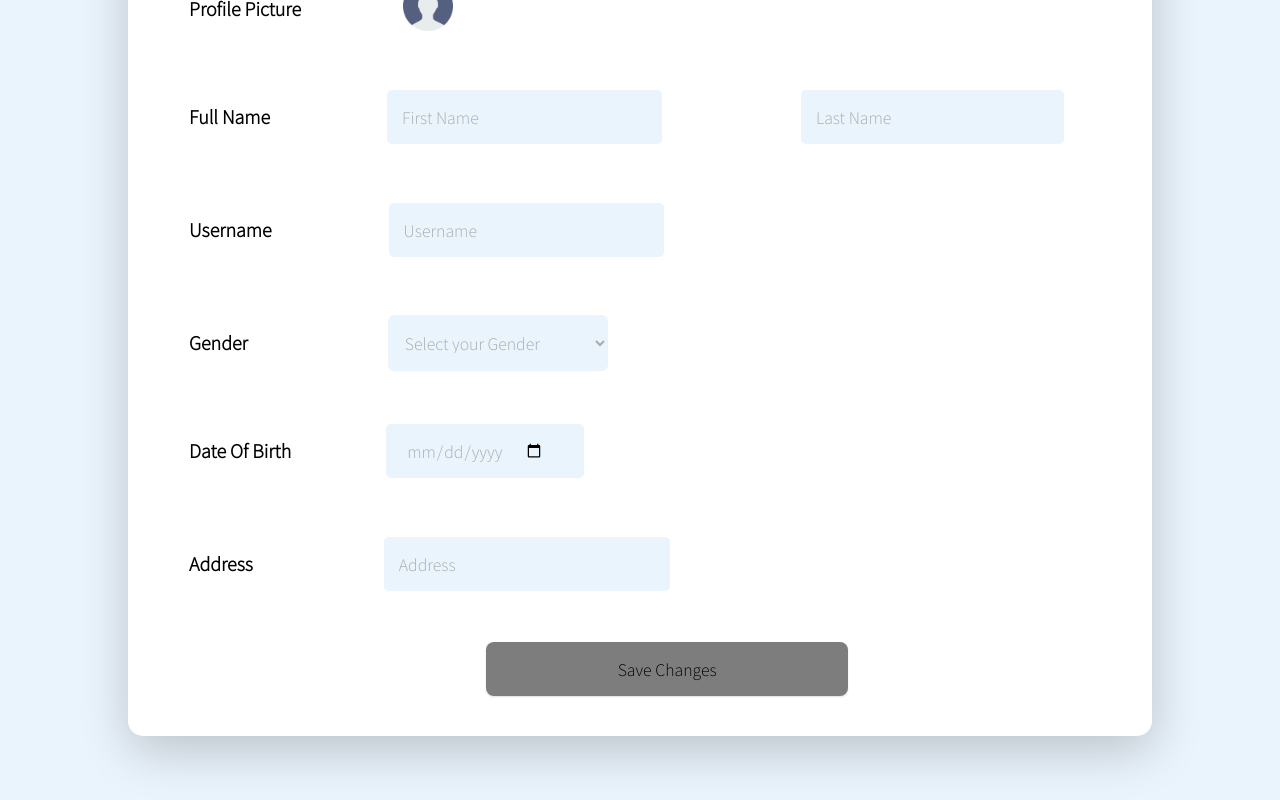
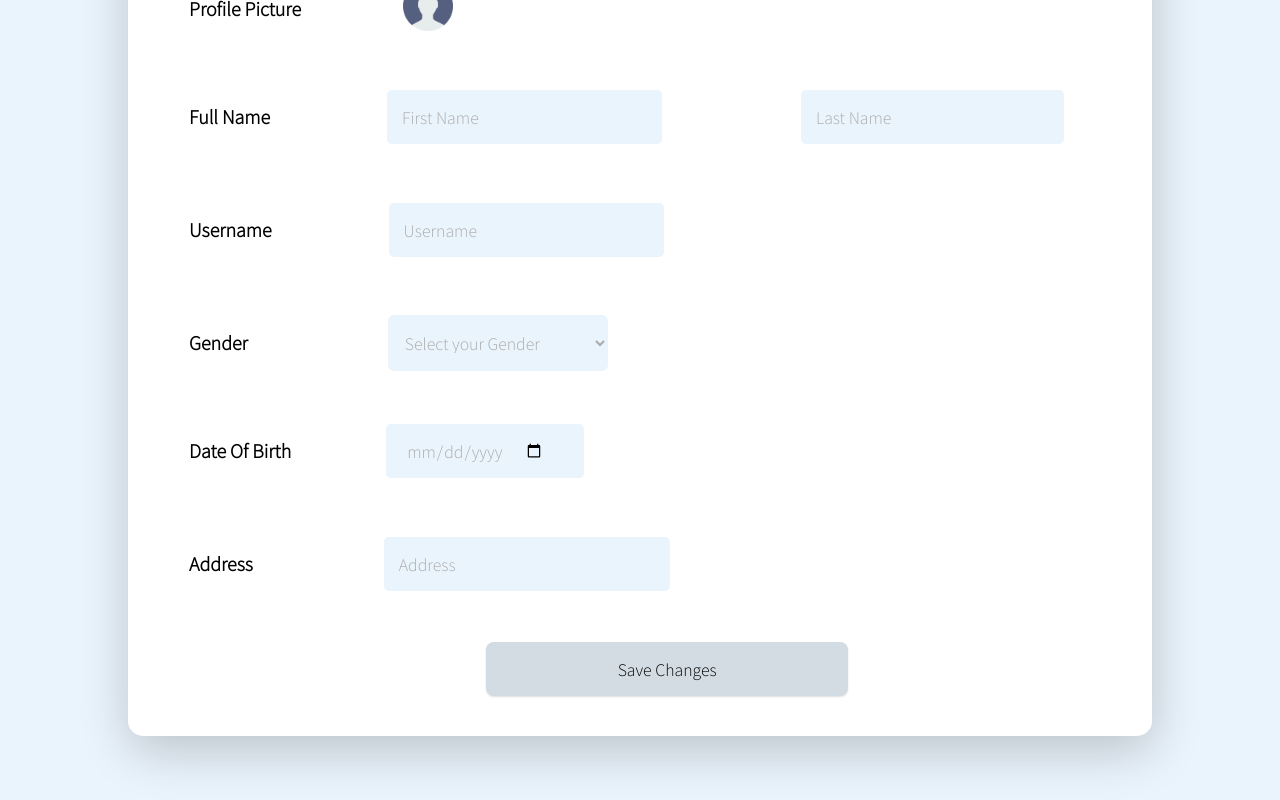
Before and after one commit to folaraz/ticketing-ui, a React (Create React App) app: page /profile in a window 1280 px wide. In both pictures the pointer is over the button "Save Changes". Built offline with nearby package versions, Linux system fonts and the light colour scheme.

Commit message:
adjusted margin bottom to create space below

```diff
--- a/src/components/landingpage/profile/Profile.css
+++ b/src/components/landingpage/profile/Profile.css
@@ -203,15 +203,11 @@ hr {
 }
 
 .ProfileForm button:hover {
-    background: #7d7d7d;
+    background: #EAF4FC;
+    filter: brightness(.9);
 }
 
 .ProfileForm button:active {
     outline: none;
     background: #3e0071;
 }
-
-.ProfileForm button:focus {
-    outline: none;
-    background: #3e0071;
-}
--- a/src/components/landingpage/profile/Profile.js
+++ b/src/components/landingpage/profile/Profile.js
@@ -100,7 +100,7 @@ class Profile extends Component {
                                     </tr>
 
                                 </div>
-                                <button className='btn-save-changes' type='submit'>Save Changes</button>
+                                <button  className='btn-save-changes' type='submit'>Save Changes</button>
                             </form>
                         </div>
 
```
